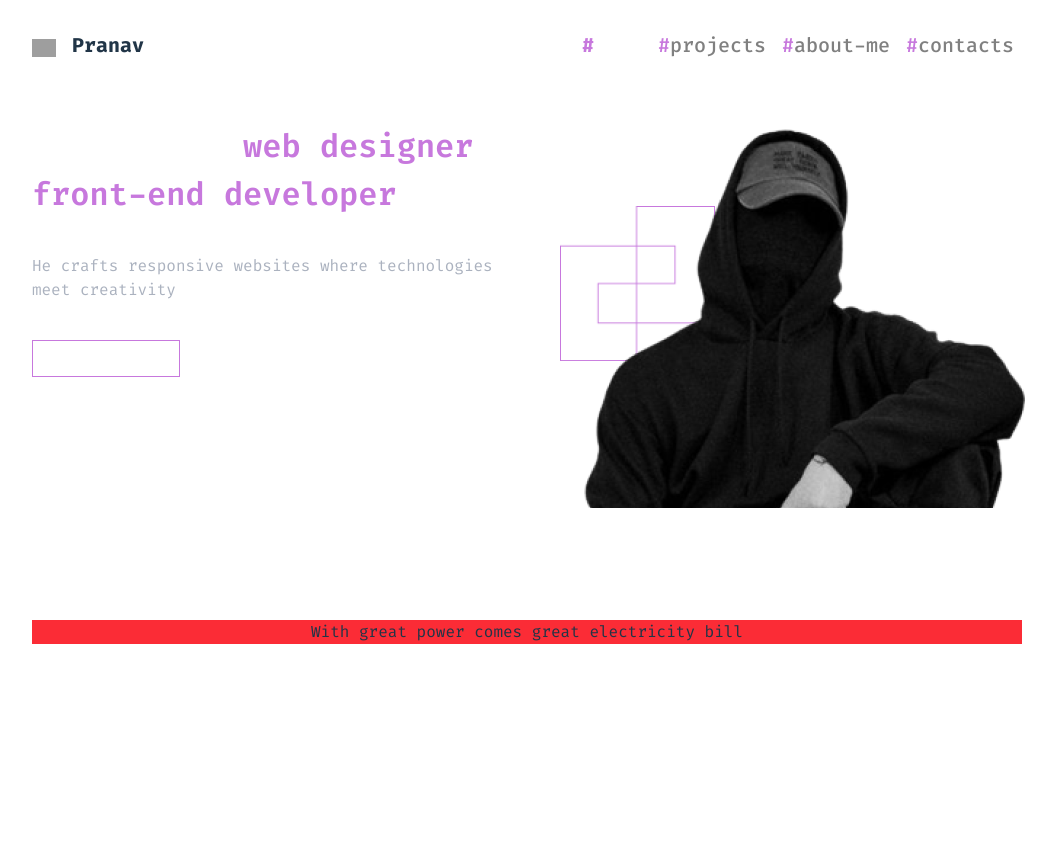
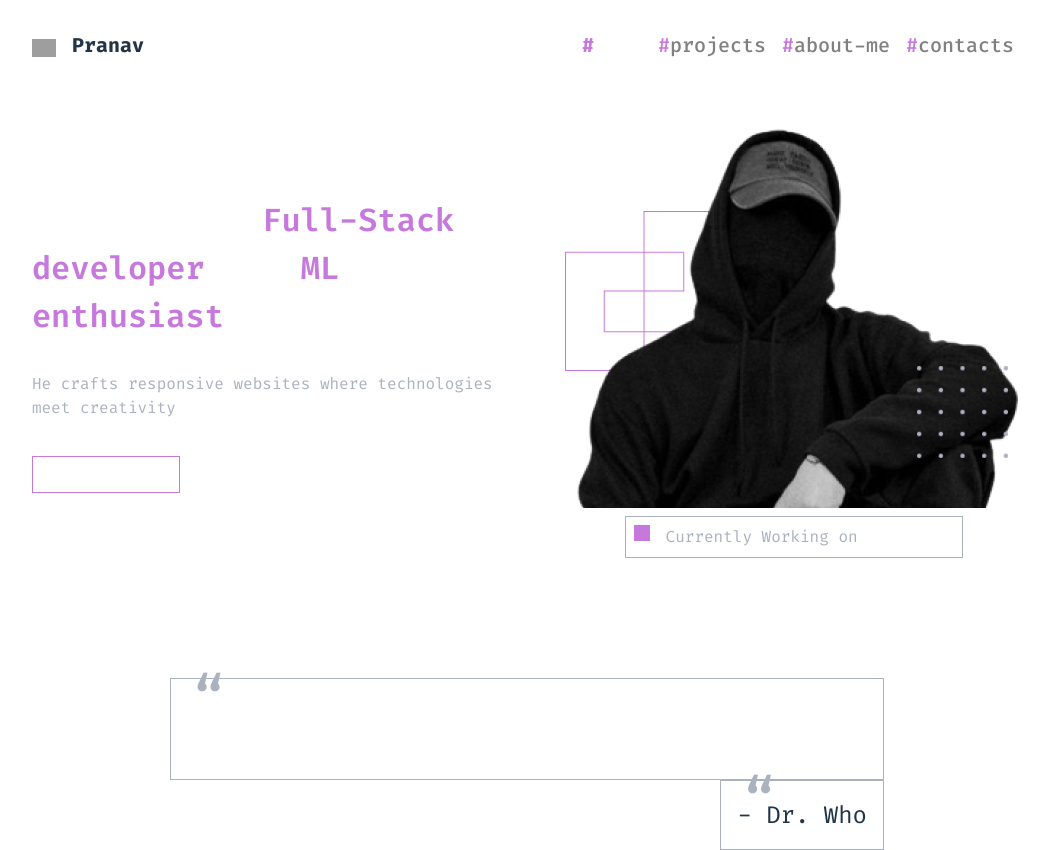
Before and after one commit to techman0256/my-portfolio, a React (Vite) app: page / in a window 1280 px wide. Shown: the whole page, without its empty margins (113-1169 px from the left). Before the commit the page ends 800 px from the top, so only its background shows below. Built offline with nearby package versions, Linux system fonts and the light colour scheme; grey boxes are pictures that could not be loaded; a web font is replaced by a local one.

Commit message:
image and quote added

```diff
--- a/src/Home.tsx
+++ b/src/Home.tsx
@@ -3,21 +3,37 @@ import Button from "./utils/Button";
 // max-w-[537px] max-h-[227px]
 function Home() {
     return (
-        <div className="heroContainer flex-col space-y-[112px] mt-[62px]">
-            <div className="flex justify-between">
-                <div className="flex flex-col text-header items-start">
-                    <h2 className="max-w-[537px] h-[84px] text-[32px] text-left font-semibold mb-[48px]">Elias is a <span className="text-highlight"> web designer </span>  and <span className="text-highlight"> front-end developer </span></h2>
-                    <h3 className="max-w-[464px] h-[50px] text-primary text-left font-regular text-[16px] mb-[36px]">He crafts responsive websites where technologies meet creativity</h3>
+        <div className="heroContainer flex-col space-y-[112px] mt-[62px] ">
+            <div className="flex justify-between space-x-8">
+                <div className="flex flex-col text-header justify-center items-start">
+                    <h2 className="max-w-[90%] md:max-w-[537px] text-[20px] sm:text-[24px] md:text-[28px] lg:text-[32px] text-left font-semibold mb-8 leading-sung">
+                        Pranav is a <span className="text-highlight"> Full-Stack developer </span>  and <span className="text-highlight">
+                            ML enthusiast </span></h2>
+                    <h3 className="max-w-[464px] text-primary text-left font-regular text-[16px] mb-[36px]">He crafts responsive websites where technologies meet creativity</h3>
                     <Button type="highlight" height="37px" width="148px">Contact Me !!</Button>
                 </div>
-                <div className="imageContainer">
-                    <img className="w-[155px] h-[155px] z-0 absolute mt-[84px]" src="Logo.png" alt="" />
-                    <img className="z-10 relative ml-[12px]" src="heroImage.png" alt="" />
+                <div className="imageContainer flex flex-col items-center relative w-full sm:max-w-[457px] mx-auto ">
+                    <img className="absolute inset-0 w-[35%] top-[20%] object-contain" src="Logo.png" alt="" />
+                    <img className="absolute z-10 relative w-[100%]" src="heroImage.png" alt="" />
+                    <img className="absolute z-20 left-[77%] top-[40%] sm:top-[35%] md:top-[50%] lg:top-[55%] w-[20%]" src="Dots.png" alt="" />
+                    <div className="flex border-1 border-primary my-2 p-2 mx-auto">
+                        <div className="w-4 h-4 bg-highlight align-center"> </div>
+                        <div className="text-primary text-semibold ml-4 text-[10px] sm:text-[10px] md:text-[13px] lg:text-[16px]">
+                            Currently Working on <span className="text-white">  Portfolio </span>
+                        </div>
+                    </div>
                 </div>
 
             </div>
-            <div className="quote bg-red-500 justify-center">
-                With great power comes great electricity bill
+            <div className="quote flex flex-col w-fit mx-auto">
+                <div className="relative p-8 border-1 w-fit self-center border-primary">
+                    <span className="absolute -top-6 left-5 text-[60px] text-primary">“</span>
+                    <span className="text-white text-[18px] sm:text-[20px] md:text-[22px] lg:text-[24px]">With great power comes great electricity bill</span>
+                </div>
+                <div className="relative p-4 border-1 border-primary self-end w-fit text-[18px] sm:text-[20px] md:text-[22px] lg:text-[24px]">
+                    <span className="absolute -top-6 left-5 text-[60px] text-primary">“</span>
+                    - Dr. Who
+                </div>
             </div>
         </div>
     )
```
Also changed, not shown: public/Dots.png (added).
